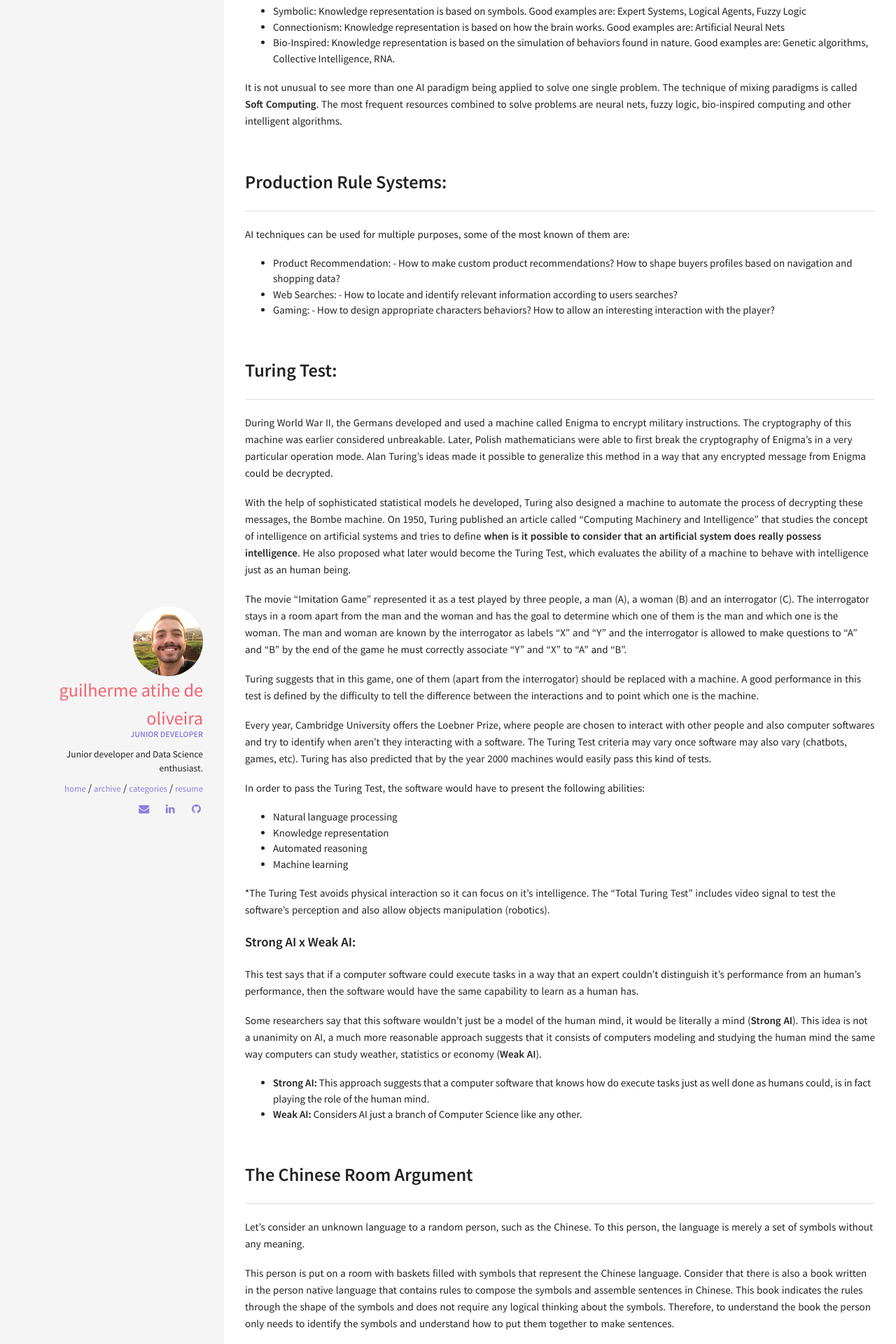
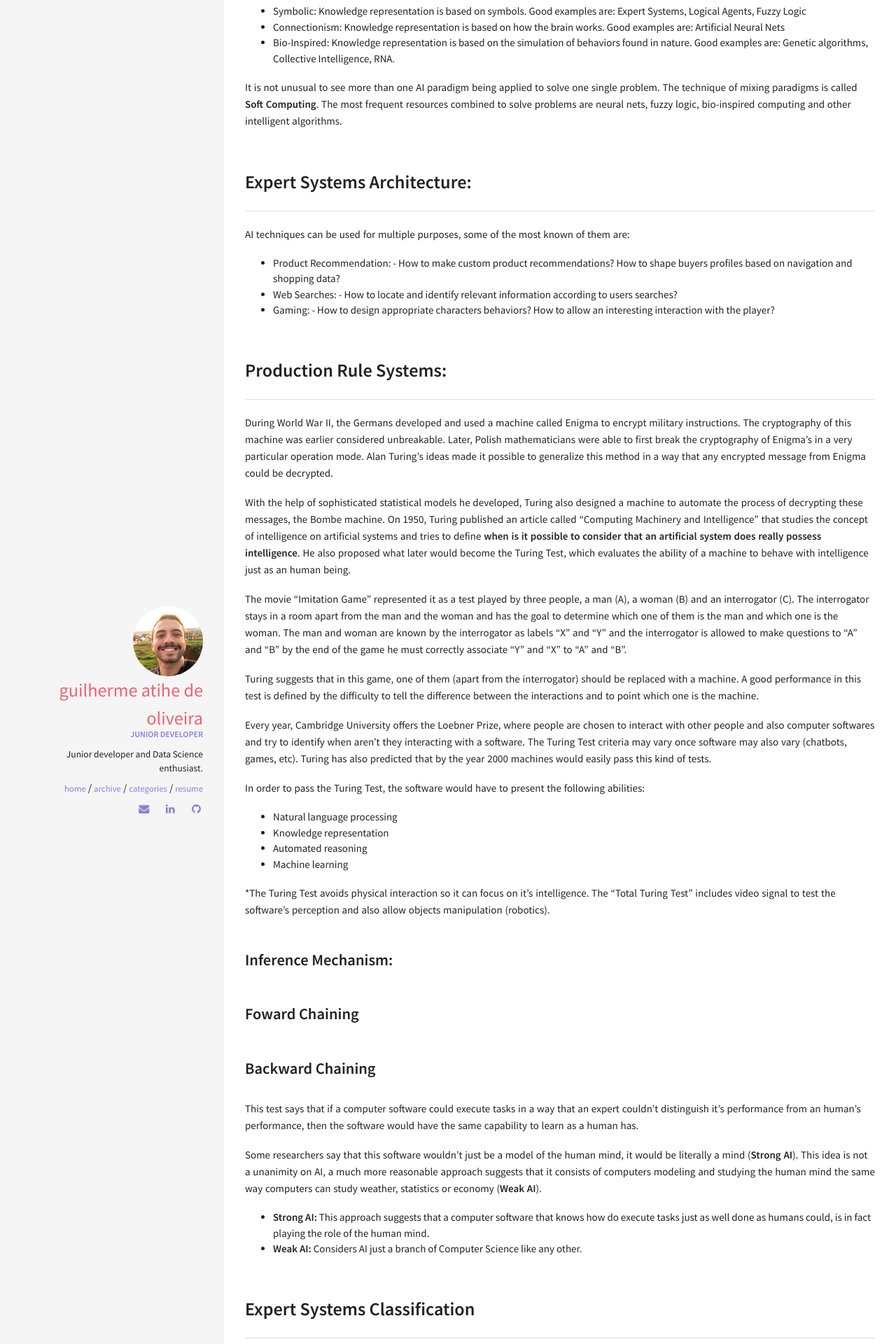
Before and after one commit to gatihe/guiati9.dev, a Jekyll site: the page built from _posts/2020-04-19-ai-expert-systems.md, in a window 1280 px wide. Shown: the part 912-2832 px from the top of the page at 70% size. Built offline with Jekyll 4.4.1, drawn with Linux system fonts in a browser that asks for light colours.

Commit message:
Update 2020-04-19-ai-expert-systems.md

```diff
--- a/_posts/2020-04-19-ai-expert-systems.md
+++ b/_posts/2020-04-19-ai-expert-systems.md
@@ -34,7 +34,7 @@ Since there is no established unifying theory or paradigm that guides AI researc
 
 It is not unusual to see more than one AI paradigm being applied to solve one single problem. The technique of mixing paradigms is called __Soft Computing__. The most frequent resources combined to solve problems are neural nets, fuzzy logic, bio-inspired computing and other intelligent algorithms.
 
-## Production Rule Systems:
+## Expert Systems Architecture:
 
 AI techniques can be used for multiple purposes, some of the most known of them are:
 
@@ -42,7 +42,7 @@ AI techniques can be used for multiple purposes, some of the most known of them
 * Web Searches: - How to locate and identify relevant information according to users searches?
 * Gaming: - How to design appropriate characters behaviors? How to allow an interesting interaction with the player?
 
-## Turing Test:
+## Production Rule Systems:
 
 During World War II, the Germans developed and used a machine called Enigma to encrypt military instructions. The cryptography of this machine was earlier considered unbreakable.
 Later, Polish mathematicians were able to first break the cryptography of Enigma's in a very particular operation mode. Alan Turing's ideas made it possible to generalize this method in a way that any encrypted message from Enigma could be decrypted.
@@ -64,7 +64,10 @@ In order to pass the Turing Test, the software would have to present the followi
 
 \*The Turing Test avoids physical interaction so it can focus on it's intelligence. The "Total Turing Test" includes video signal to test the software's perception and also allow objects manipulation (robotics).
 
-#### Strong AI x Weak AI:
+### Inference Mechanism:
+
+### Foward Chaining
+### Backward Chaining
 
 This test says that if a computer software could execute tasks in a way that an expert couldn't distinguish it's performance from an human's performance, then the software would have the same capability to learn as a human has.
 
@@ -73,7 +76,7 @@ Some researchers say that this software wouldn't just be a model of the human mi
 * __Strong AI:__ This approach suggests that a computer software that knows how do execute tasks just as well done as humans could, is in fact playing the role of the human mind.
 * __Weak AI:__ Considers AI just a branch of Computer Science like any other.
 
-## The Chinese Room Argument
+## Expert Systems Classification
 
 Let's consider an unknown language to a random person, such as the Chinese. To this person, the language is merely a set of symbols without any meaning.
 
```
Also changed, not shown: other parts of _posts/2020-04-19-ai-expert-systems.md (+2 -0 lines).
